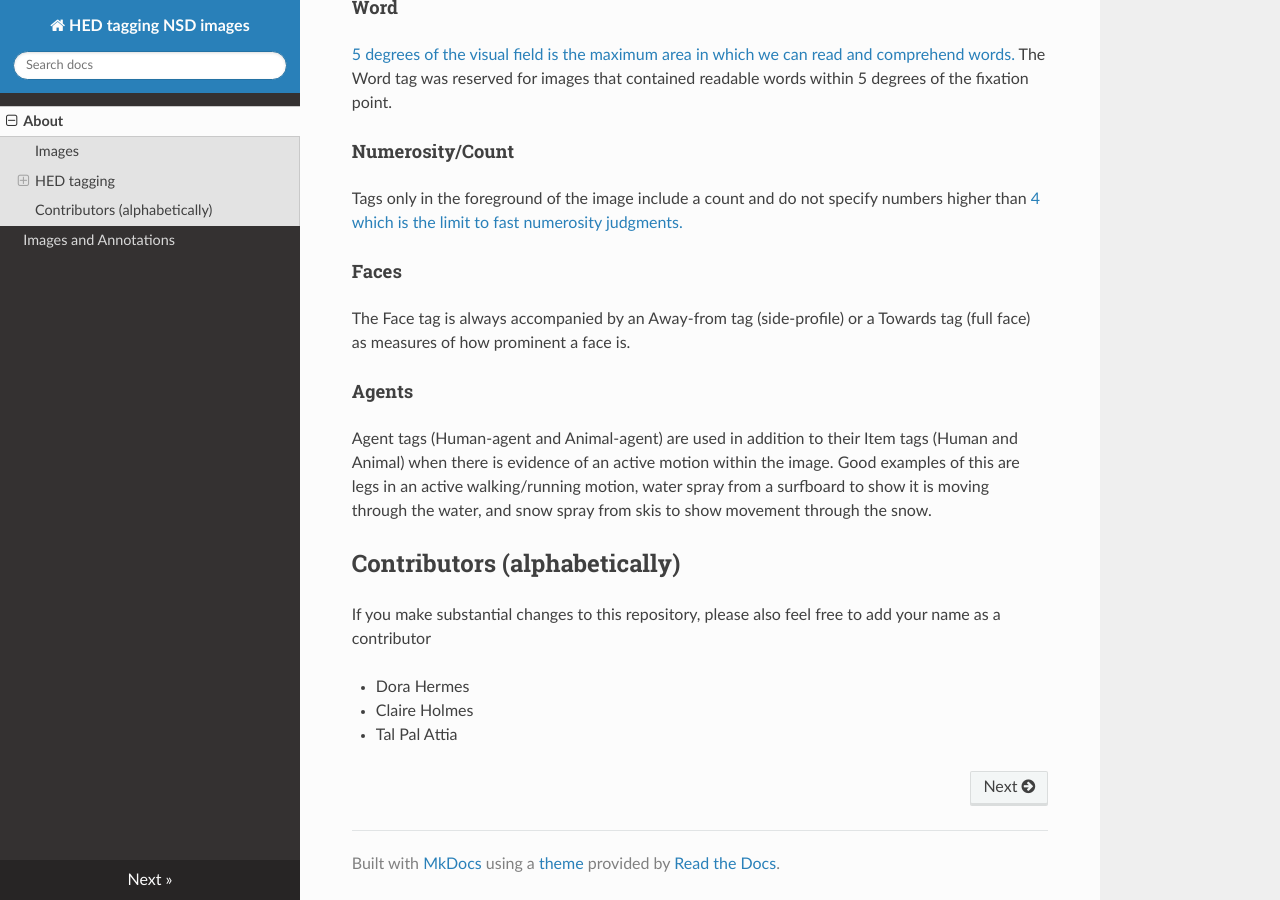
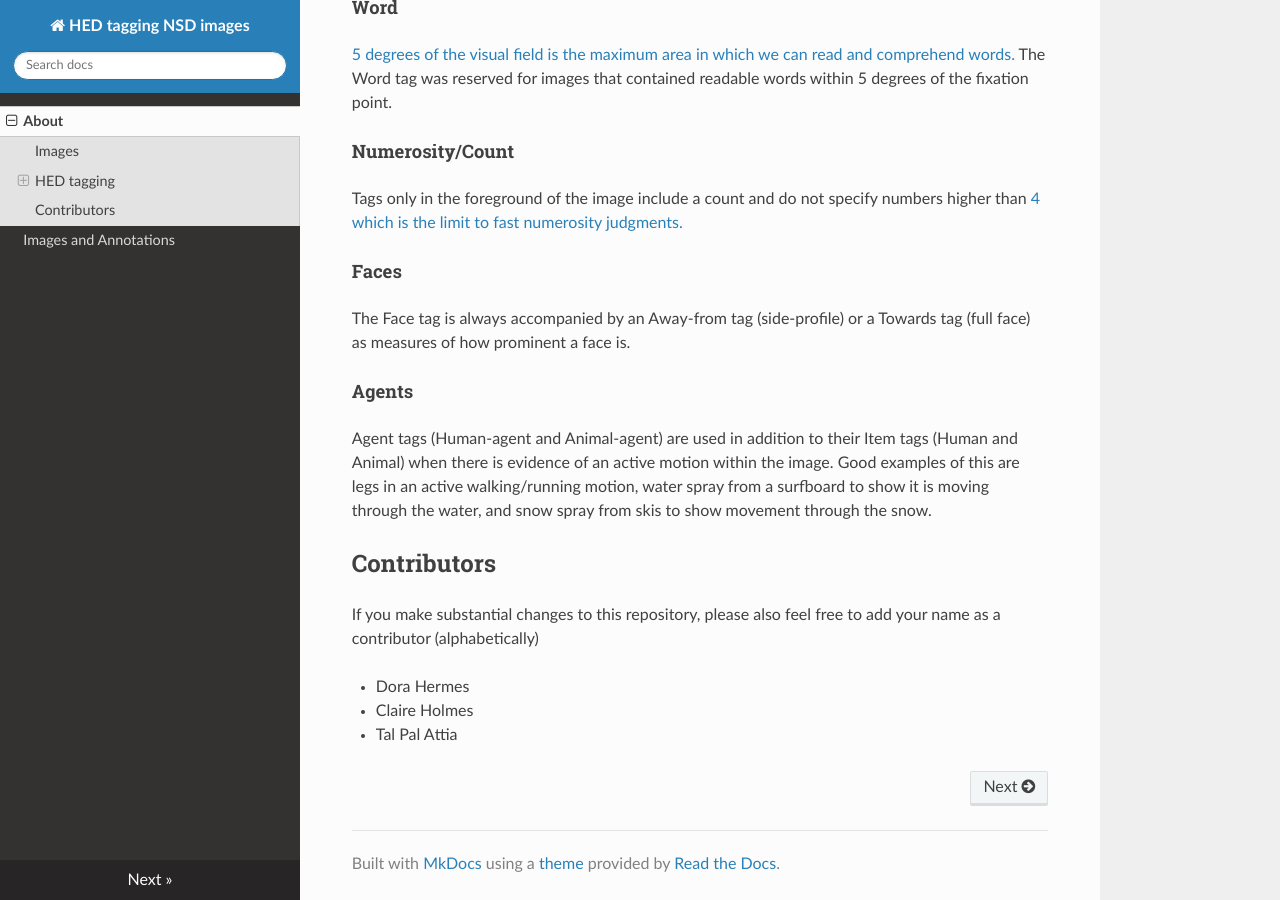
Before and after one commit to MultimodalNeuroimagingLab/nsd_hed_labels, an MkDocs documentation site: the page built from docs/index.md, in a window 1280 px wide and 900 px high, scrolled down 1143 px. Built offline with MkDocs 1.6.1, drawn with Linux system fonts in a browser that asks for light colours; nearby versions of some CDN libraries.

Commit message:
Update index.md
contributors list info

```diff
--- a/docs/index.md
+++ b/docs/index.md
@@ -39,8 +39,8 @@ The Face tag is always accompanied by an Away-from tag (side-profile) or a Towar
 #### **Agents**
 Agent tags (Human-agent and Animal-agent) are used in addition to their Item tags (Human and Animal) when there is evidence of an active motion within the image. Good examples of this are legs in an active walking/running motion, water spray from a surfboard to show it is moving through the water, and snow spray from skis to show movement through the snow.
 
-## Contributors (alphabetically)
-If you make substantial changes to this repository, please also feel free to add your name as a contributor
+## Contributors
+If you make substantial changes to this repository, please also feel free to add your name as a contributor (alphabetically)
 
 - Dora Hermes
 - Claire Holmes
```
